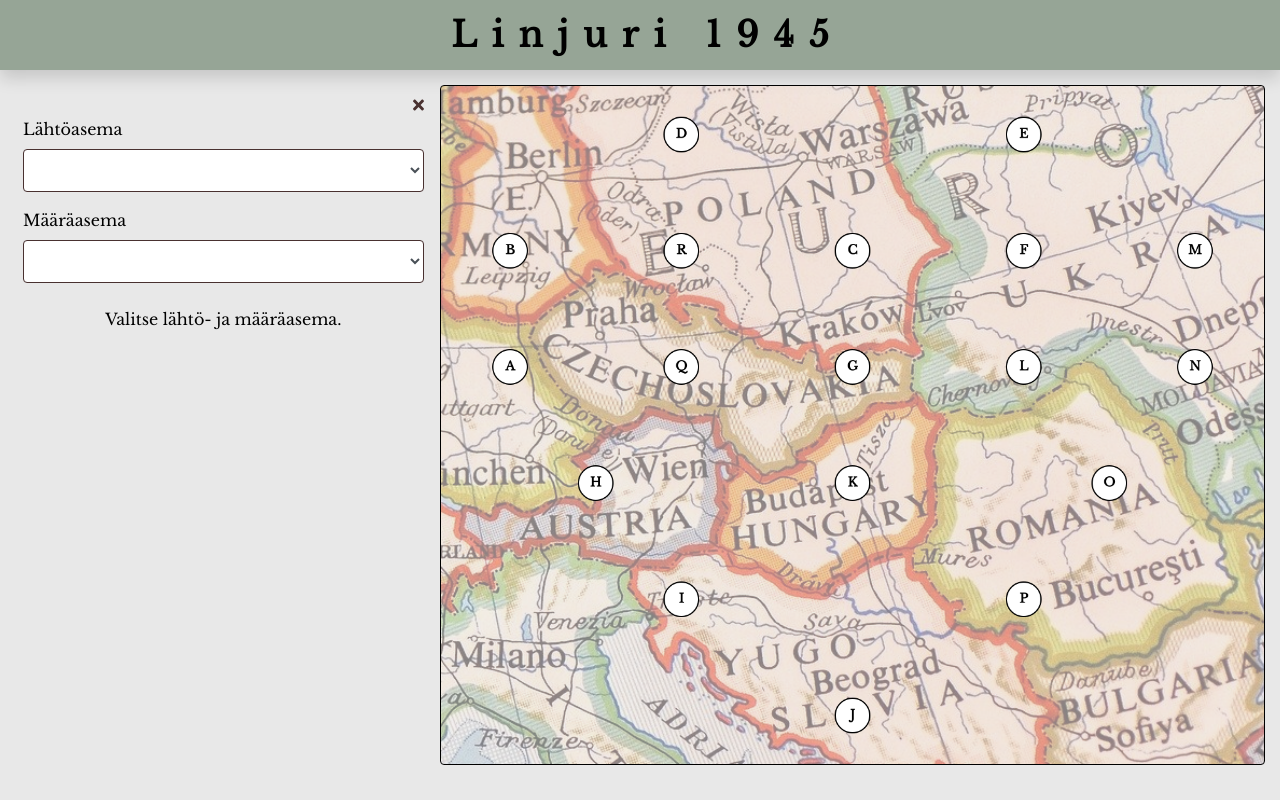
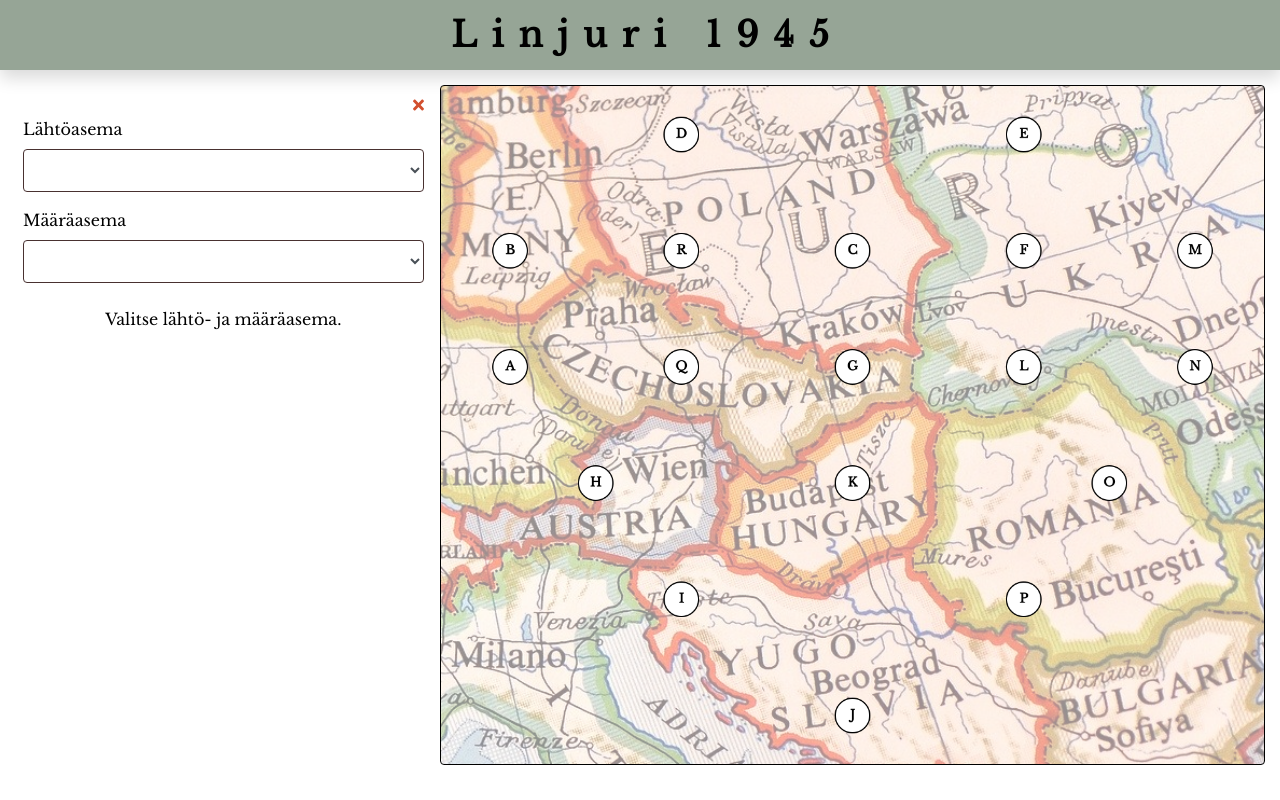
Before and after one commit to koni123/bus-buzz, an Angular app: page / in a window 1280 px wide. Built offline with nearby package versions, Linux system fonts and the light colour scheme.

Commit message:
readme and stuff

```diff
--- a/src/app/modules/home/components/route-selector/route-selector.component.html
+++ b/src/app/modules/home/components/route-selector/route-selector.component.html
@@ -2,7 +2,7 @@
   <div class="d-flex align-items-center justify-content-end">
     <fa-icon [icon]="['fas', 'times']"
              size="1x"
-             style="color: #493130; cursor: pointer"
+             style="color: #d24f2e; cursor: pointer"
              (click)="removeSelections()"
              title="Poista valinnat"></fa-icon>
     <!--    <button class="btn btn-sm route-selectors" (click)="removeSelections()" style="width: 100%">-->
--- a/src/styles.scss
+++ b/src/styles.scss
@@ -4,7 +4,8 @@ body {
   //font-family: 'IBM Plex Serif', serif;
   //font-family: 'Merriweather', serif;
   font-family: 'Libre Baskerville', serif;
-  background-color: #E8E8E8;
+  //background-color: #E8E8E8;
+  background-color: white;
   color: black;
 }
 
@@ -32,14 +33,18 @@ body {
 
 .route-selectors {
   //background: #d6cdb5;
-  //background: gainsboro;
+  //background-color: inherit;
   border: 1px solid #493130;
   font-weight: bold;
   font-size: larger;
 }
 
 .route-selectors:focus {
-  //background: gainsboro;
+  //background-color: inherit;
   border: 1px solid #493130;
   box-shadow: none;
 }
+
+.route-selectors option {
+  //background-color: gainsboro;
+}
```
Also changed, not shown: 1 other file (tests, documents, lock files or other folders).
